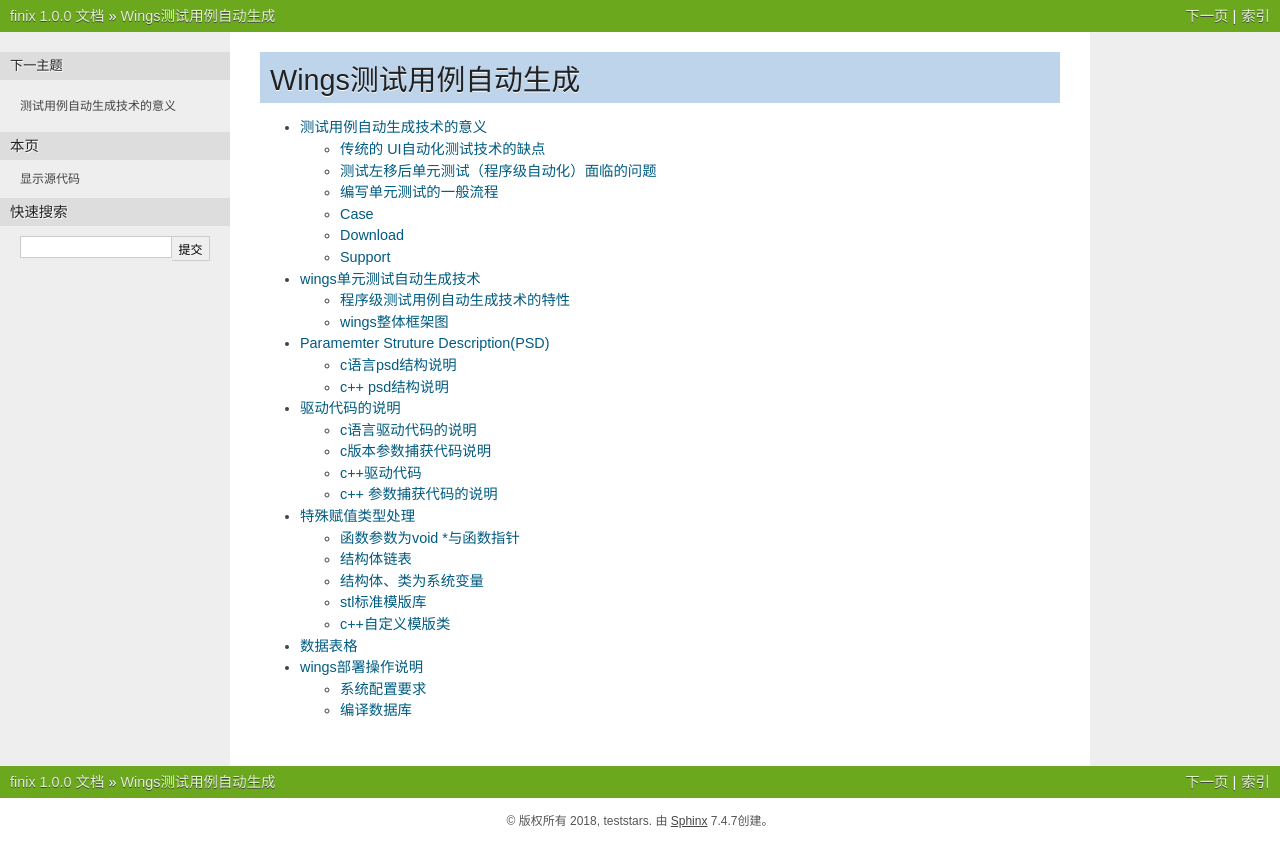
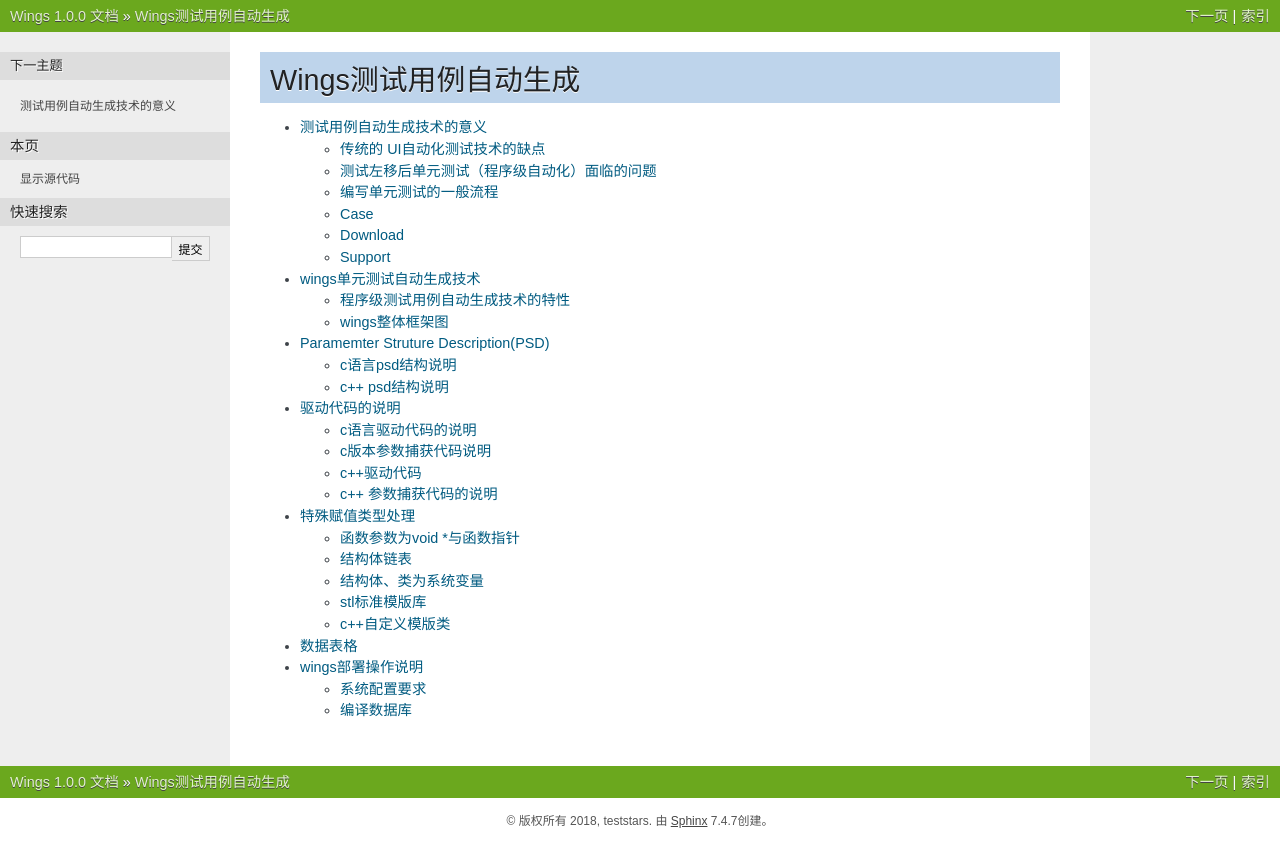
Before and after one commit to TeststarsTeam/finix, a Sphinx documentation site: the page built from source/index.rst, in a window 1280 px wide. Shown: the top 867 px of the page. Built offline with Sphinx 7.4.7, drawn with Linux system fonts in a browser that asks for light colours.

Commit message:
about.rst

```diff
--- a/source/conf.py
+++ b/source/conf.py
@@ -19,7 +19,7 @@ import os
 
 # -- Project information -----------------------------------------------------
 
-project = 'finix'
+project = 'Wings'
 copyright = '2018, teststars'
 author = 'teststars'
 
```
